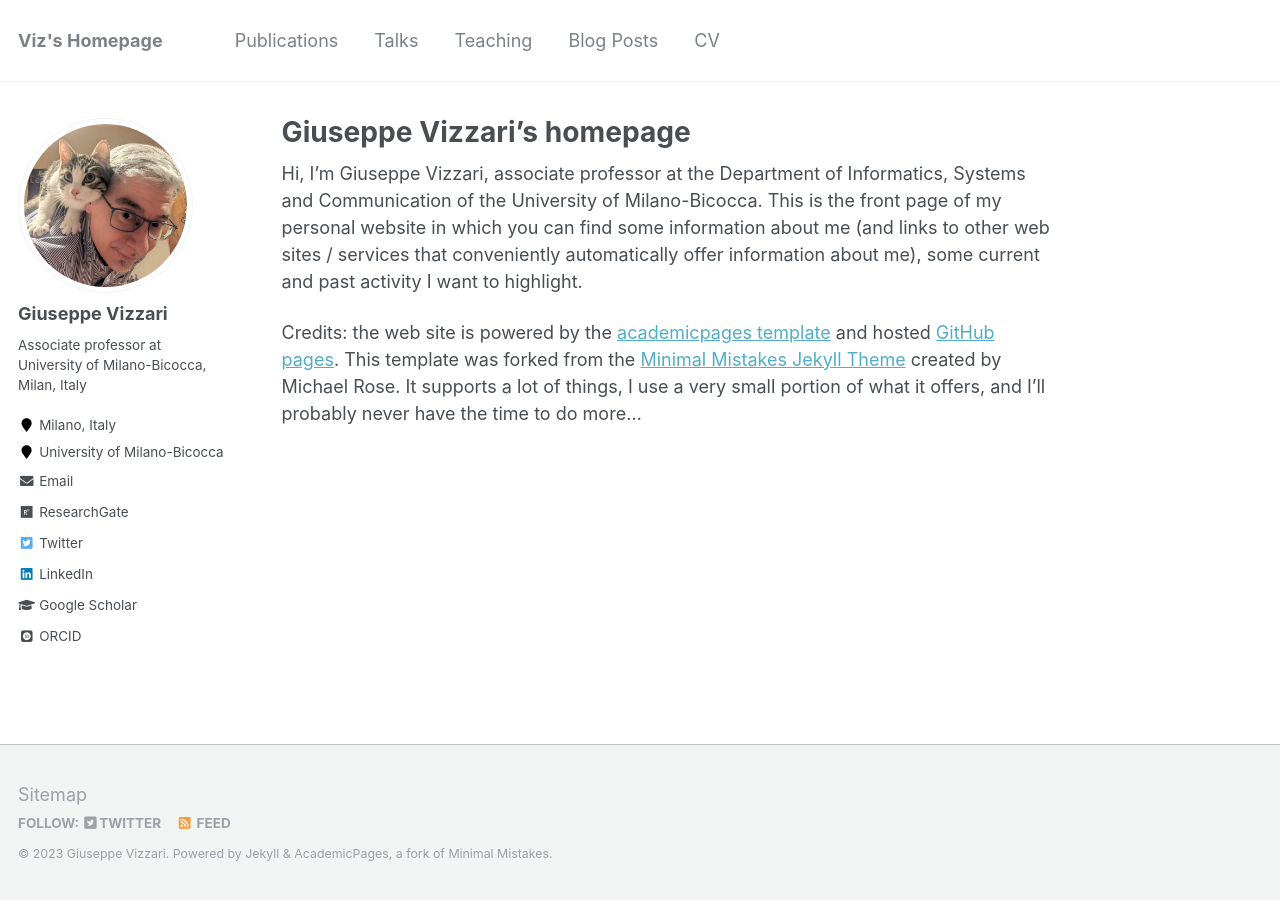
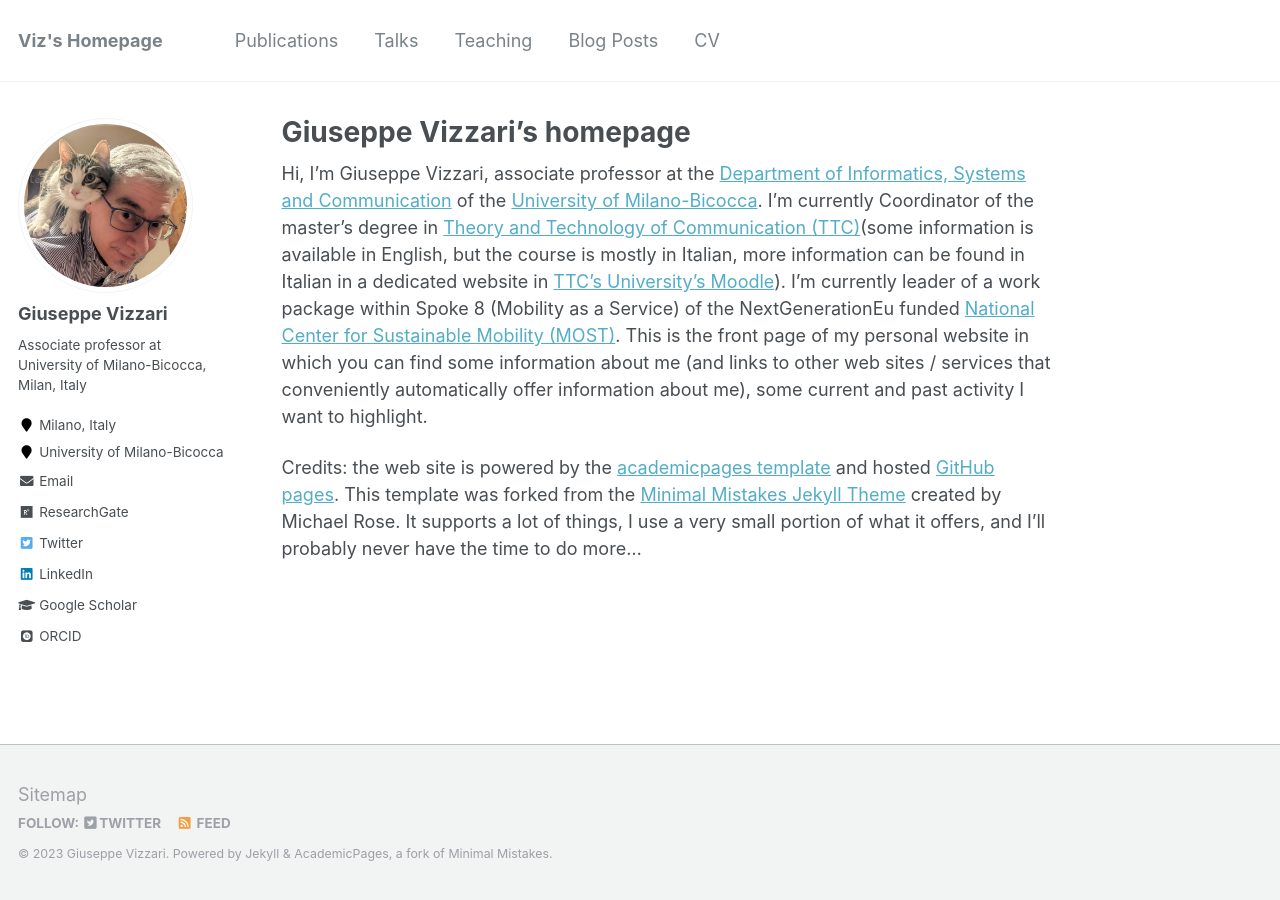
Before and after one commit to GiuseppeVizzari/GiuseppeVizzari.github.io, a Jekyll site: the page built from _pages/about.md, in a window 1280 px wide. Built offline with Jekyll 4.4.1, drawn with Linux system fonts in a browser that asks for light colours; some web fonts are replaced.

Commit message:
Links and some more initial information

```diff
--- a/_pages/about.md
+++ b/_pages/about.md
@@ -8,6 +8,6 @@ redirect_from:
   - /about.html
 ---
 
-Hi, I'm Giuseppe Vizzari, associate professor at the Department of Informatics, Systems and Communication of the University of Milano-Bicocca. This is the front page of my personal website in which you can find some information about me (and links to other web sites / services that conveniently automatically offer information about me), some current and past activity I want to highlight.
+Hi, I'm Giuseppe Vizzari, associate professor at the [Department of Informatics, Systems and Communication](https://www.disco.unimib.it/) of the [University of Milano-Bicocca](https://www.unimib.it/). I'm currently Coordinator of the master's degree in [Theory and Technology of Communication (TTC)](https://en.unimib.it/graduate/theory-technology-communication)(some information is available in English, but the course is mostly in Italian, more information can be found in Italian in a dedicated website in [TTC's University's Moodle](https://elearning.unimib.it/course/index.php?categoryid=3514)). I'm currently leader of a work package within Spoke 8 (Mobility as a Service) of the NextGenerationEu funded [National Center for Sustainable Mobility (MOST)](https://www.centronazionalemost.it/). This is the front page of my personal website in which you can find some information about me (and links to other web sites / services that conveniently automatically offer information about me), some current and past activity I want to highlight.
 
 Credits: the web site is powered by the [academicpages template](https://github.com/academicpages/academicpages.github.io) and hosted [GitHub pages](https://pages.github.com). This template was forked from the [Minimal Mistakes Jekyll Theme](https://mmistakes.github.io/minimal-mistakes/) created by Michael Rose. It supports a lot of things, I use a very small portion of what it offers, and I'll probably never have the time to do more...
```
